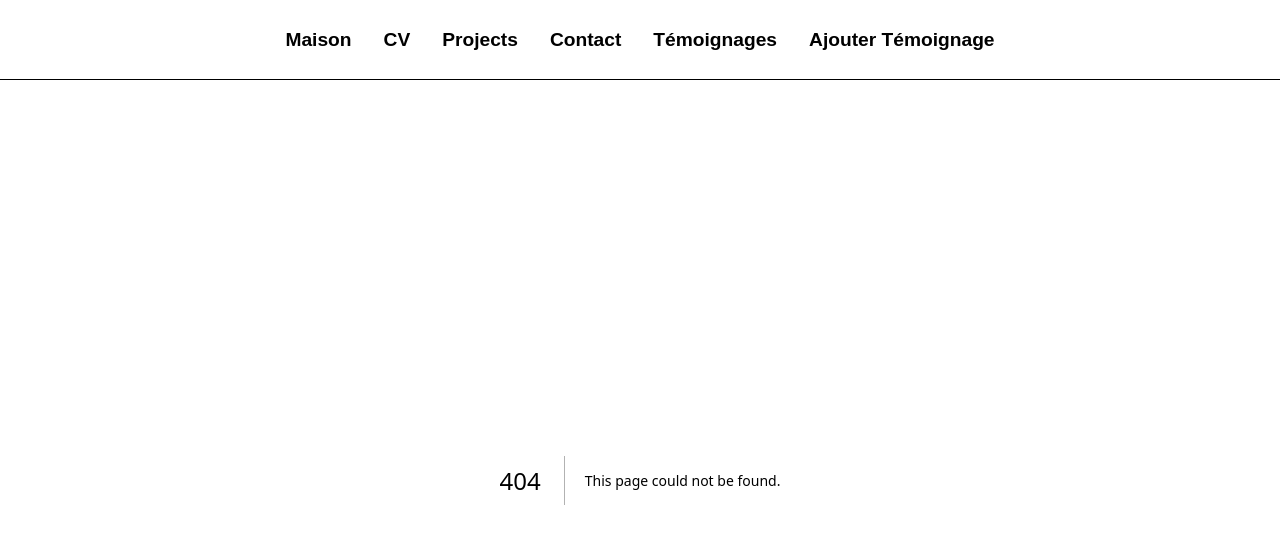
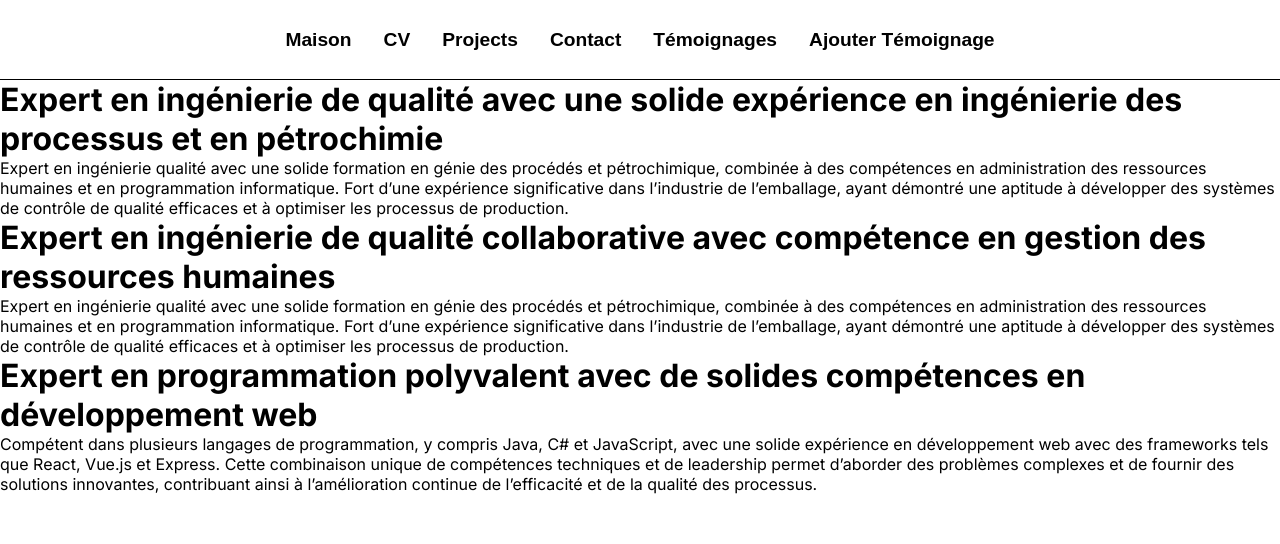
Before and after one commit to Faycal-Bezleghdir/portfolio2, a Next.js app: page /cv in a window 1280 px wide. Before the commit this address had no page. Shown: the top 544 px of the page. Built offline with nearby package versions, Linux system fonts and the light colour scheme.

Commit message:
creation de la partie cv

```diff
--- /dev/null
+++ b/app/cv/page.js
@@ -0,0 +1,36 @@
+function page() {
+  const competen = [
+    {
+      titre:
+        "Expert en ingénierie de qualité avec une solide expérience en ingénierie des processus et en pétrochimie",
+      description:
+        "Expert en ingénierie qualité avec une solide formation en génie des procédés et pétrochimique, combinée à des compétences en administration des ressources humaines et en programmation informatique. Fort d’une expérience significative dans l’industrie de l’emballage, ayant démontré une aptitude à développer des systèmes de contrôle de qualité efficaces et à optimiser les processus de production.",
+    },
+    {
+      titre:
+        "Expert en ingénierie de qualité collaborative avec compétence en gestion des ressources humaines",
+      description:
+        "Expert en ingénierie qualité avec une solide formation en génie des procédés et pétrochimique, combinée à des compétences en administration des ressources humaines et en programmation informatique. Fort d’une expérience significative dans l’industrie de l’emballage, ayant démontré une aptitude à développer des systèmes de contrôle de qualité efficaces et à optimiser les processus de production.",
+    },
+    {
+      titre:
+        "Expert en programmation polyvalent avec de solides compétences en développement web",
+      description:
+        "Compétent dans plusieurs langages de programmation, y compris Java, C# et JavaScript, avec une solide expérience en développement web avec des frameworks tels que React, Vue.js et Express. Cette combinaison unique de compétences techniques et de leadership permet d’aborder des problèmes complexes et de fournir des solutions innovantes, contribuant ainsi à l’amélioration continue de l’efficacité et de la qualité des processus.",
+    },
+  ];
+  return (
+    <div className="MonCv">
+      <div className="page-container">
+        {competen.map((competence, i) => (
+          <div className="card" key={i}>
+            <h1 className="card-title">{competence.titre}</h1>
+            <p className="card-text">{competence.description}</p>
+          </div>
+        ))}
+      </div>
+    </div>
+  );
+}
+
+export default page;
--- a/package.json
+++ b/package.json
@@ -11,6 +11,7 @@
   "dependencies": {
     "next": "13.4.12",
     "react": "18.2.0",
-    "react-dom": "18.2.0"
+    "react-dom": "18.2.0",
+    "react-icons": "^4.10.1"
   }
 }
```
Also changed, not shown: 1 other file (tests, documents, lock files or other folders).
